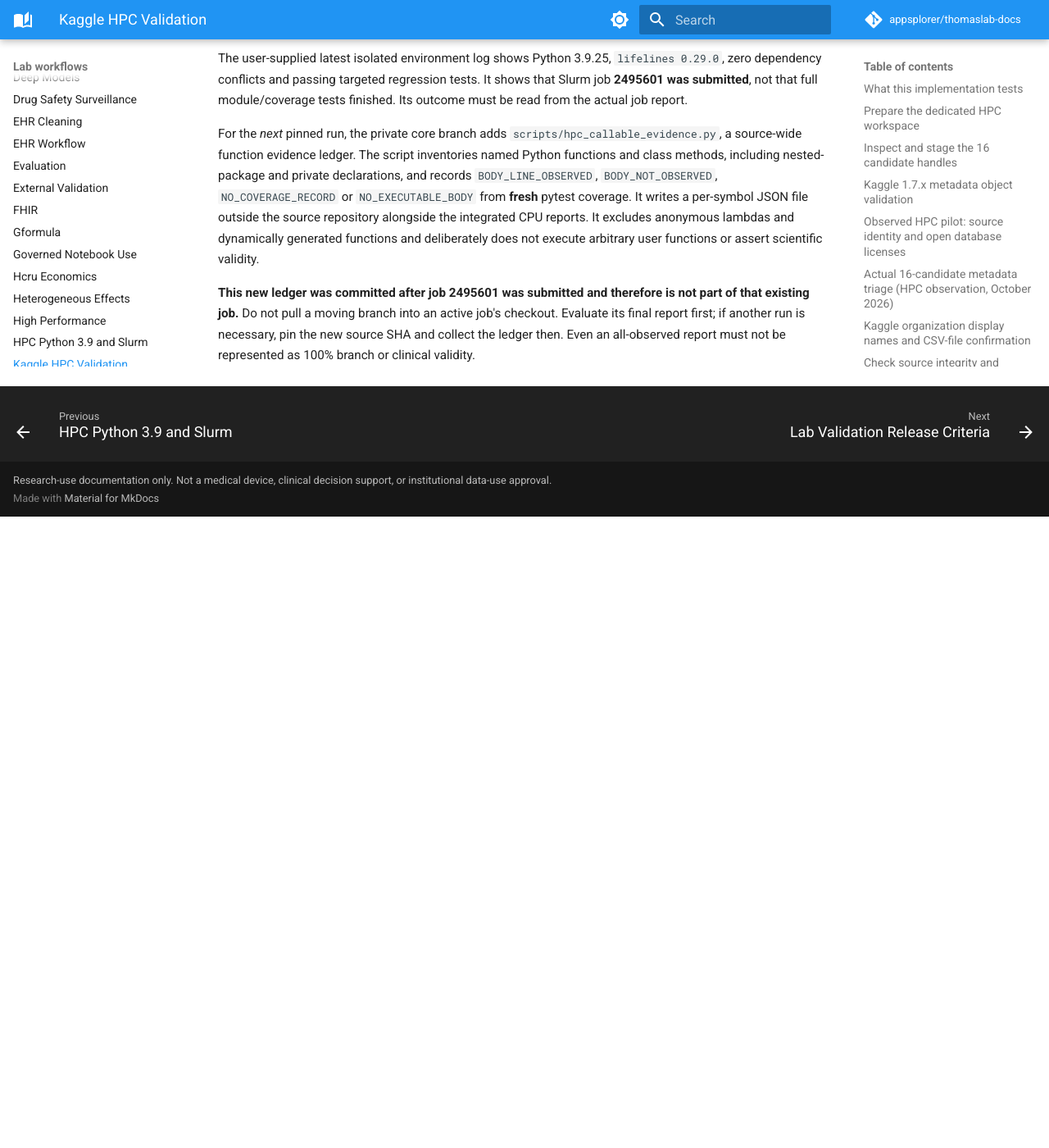
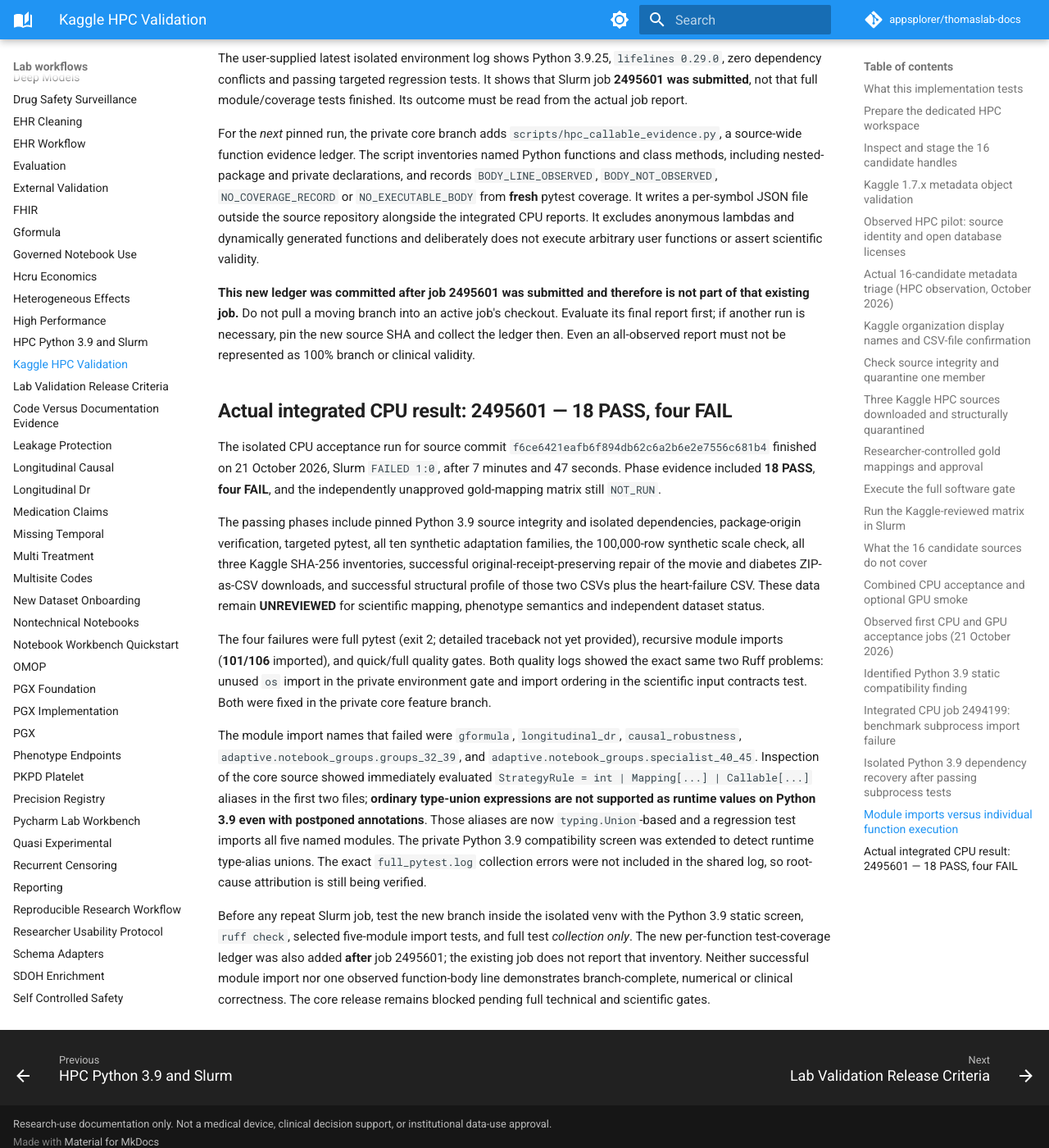
Before and after one commit to appsplorer/thomaslab-docs, an MkDocs documentation site: the page built from docs/guides/kaggle-hpc-acceptance.md, in a window 1280 px wide and 1400 px high, scrolled down 14348 px. Shown: the whole window at 82% size. Built offline with MkDocs 1.6.1 and Material for MkDocs 9.7.7, drawn with Linux system fonts in a browser that asks for light colours; comment, search, counter and statistics services are not loaded; before the commit the page ends 14978 px from its top, so only the background shows below that.

Commit message:
docs: real HPC 2495601 outcomes and Python3.9 import repair

```diff
--- a/docs/guides/kaggle-hpc-acceptance.md
+++ b/docs/guides/kaggle-hpc-acceptance.md
@@ -442,3 +442,16 @@
 For the *next* pinned run, the private core branch adds `scripts/hpc_callable_evidence.py`, a source-wide function evidence ledger. The script inventories named Python functions and class methods, including nested-package and private declarations, and records `BODY_LINE_OBSERVED`, `BODY_NOT_OBSERVED`, `NO_COVERAGE_RECORD` or `NO_EXECUTABLE_BODY` from **fresh** pytest coverage. It writes a per-symbol JSON file outside the source repository alongside the integrated CPU reports. It excludes anonymous lambdas and dynamically generated functions and deliberately does not execute arbitrary user functions or assert scientific validity.
 
 **This new ledger was committed after job 2495601 was submitted and therefore is not part of that existing job.** Do not pull a moving branch into an active job's checkout. Evaluate its final report first; if another run is necessary, pin the new source SHA and collect the ledger then. Even an all-observed report must not be represented as 100% branch or clinical validity.
+
+
+## Actual integrated CPU result: 2495601 — 18 PASS, four FAIL
+
+The isolated CPU acceptance run for source commit `f6ce6421eafb6f894db62c6a2b6e2e7556c681b4` finished on 21 October 2026, Slurm `FAILED 1:0`, after 7 minutes and 47 seconds. Phase evidence included **18 PASS**, **four FAIL**, and the independently unapproved gold-mapping matrix still `NOT_RUN`.
+
+The passing phases include pinned Python 3.9 source integrity and isolated dependencies, package-origin verification, targeted pytest, all ten synthetic adaptation families, the 100,000-row synthetic scale check, all three Kaggle SHA-256 inventories, successful original-receipt-preserving repair of the movie and diabetes ZIP-as-CSV downloads, and successful structural profile of those two CSVs plus the heart-failure CSV. These data remain **UNREVIEWED** for scientific mapping, phenotype semantics and independent dataset status.
+
+The four failures were full pytest (exit 2; detailed traceback not yet provided), recursive module imports (**101/106** imported), and quick/full quality gates. Both quality logs showed the exact same two Ruff problems: unused `os` import in the private environment gate and import ordering in the scientific input contracts test. Both were fixed in the private core feature branch.
+
+The module import names that failed were `gformula`, `longitudinal_dr`, `causal_robustness`, `adaptive.notebook_groups.groups_32_39`, and `adaptive.notebook_groups.specialist_40_45`. Inspection of the core source showed immediately evaluated `StrategyRule = int | Mapping[...] | Callable[...]` aliases in the first two files; **ordinary type-union expressions are not supported as runtime values on Python 3.9 even with postponed annotations**. Those aliases are now `typing.Union`-based and a regression test imports all five named modules. The private Python 3.9 compatibility screen was extended to detect runtime type-alias unions. The exact `full_pytest.log` collection errors were not included in the shared log, so root-cause attribution is still being verified.
+
+Before any repeat Slurm job, test the new branch inside the isolated venv with the Python 3.9 static screen, `ruff check`, selected five-module import tests, and full test *collection only*. The new per-function test-coverage ledger was also added **after** job 2495601; the existing job does not report that inventory. Neither successful module import nor one observed function-body line demonstrates branch-complete, numerical or clinical correctness. The core release remains blocked pending full technical and scientific gates.
```
